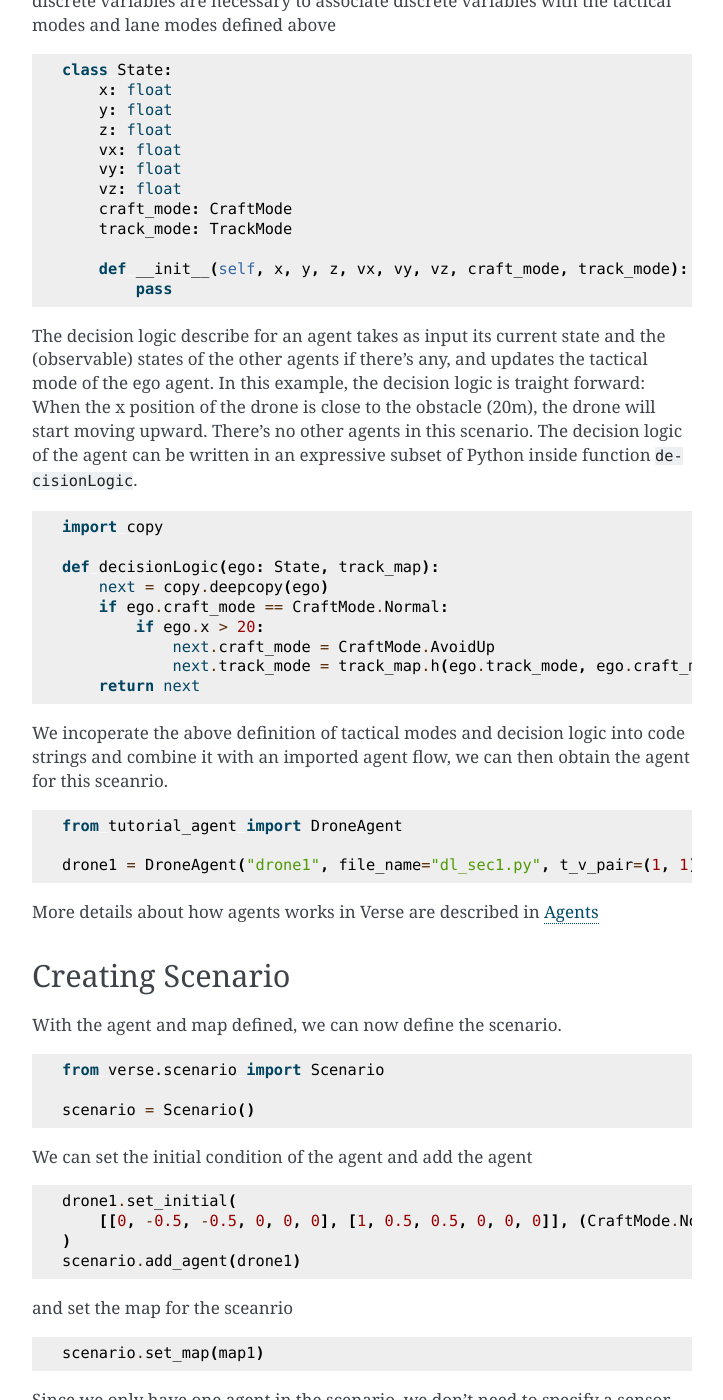
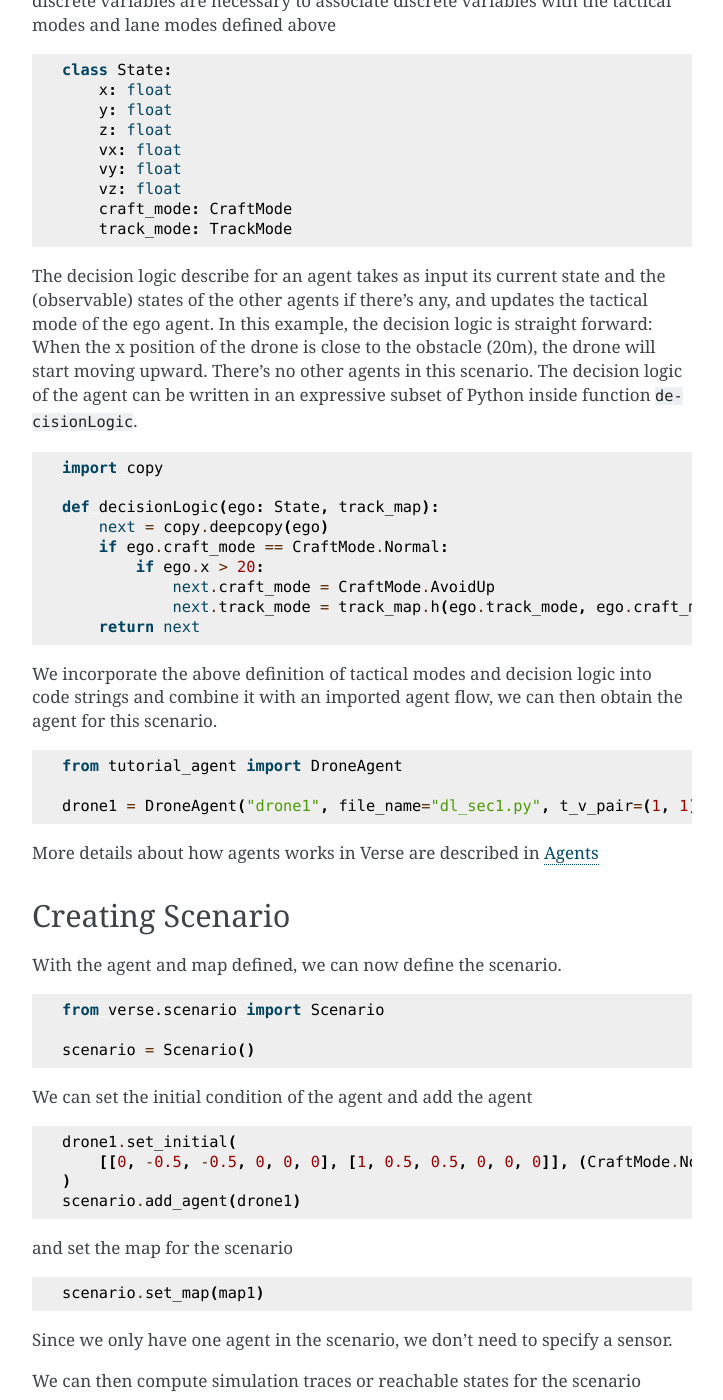
Before and after one commit to AutoVerse-ai/Verse-library, a Sphinx documentation site: the page built from docs/source/creating_scenario_in_verse.md, in a window 1280 px wide and 1400 px high, scrolled down 1430 px. Shown: the whole window, without its empty margins (388-1111 px from the left). Built offline with Sphinx 7.4.7, drawn with Linux system fonts in a browser that asks for light colours; some of the changed text lies outside the part shown.

Commit message:
doc(scenario): simple doc

````diff
--- a/docs/source/creating_scenario_in_verse.md
+++ b/docs/source/creating_scenario_in_verse.md
@@ -8,7 +8,7 @@
 ## Instantiate Map
 The map of a scenario specifies the tracks that the agents can follow. In this example, we will only look at a simple map with two types of tracks: 1) type <code>T0</code>, which describe straight track that align with x-axis and 2) type <code>TAvoidUp</code>, which describes set of tracks with upward direction that the agent can follow while avoiding the obstacle. The types of tracks will also be referred as track modes in later sections. We will discuss in detail how to create maps in {doc}`Map<map>`. In this part of the document, we will import a pre-defined map.
 
-```
+```python
 from tutorial_map import M3
 
 map1 = M3()
@@ -19,7 +19,7 @@
 
 The tactical mode of the agents corresponds to an agent's decision. For example, in this drone avoidance example, the tactical mode for the agent can be <code>Normal</code> and <code>AvoidUp</code>. The decision logic also need to know the available track modes from the map. The tactical modes and track modes are provided as <code>Enums</code> to Verse.
 
-```
+```python
 from enum import Enum, auto
 
 
@@ -35,7 +35,7 @@
 
 We also require the user to provide the continuous and discrete variables of the agents together with the decision logic. The variables are provided inside class with name <code>State</code>. Variables end with <code>_mode</code> will be identify by verse as discrete variables. In the example below, <code>craft_mode</code> and <code>track_mode</code> are the discrete variables and <code>x</code>, <code>y</code>, <code>z</code>, <code>vx</code>, <code>vy</code>, <code>vz</code> are the continuous variables. The type hints for the discrete variables are necessary to associate discrete variables with the tactical modes and lane modes defined above
 
-```
+```python
 class State:
     x: float
     y: float
@@ -45,14 +45,11 @@
     vz: float
     craft_mode: CraftMode
     track_mode: TrackMode
-
-    def __init__(self, x, y, z, vx, vy, vz, craft_mode, track_mode):
-        pass
 ```
 
-The decision logic describe for an agent takes as input its current state and the (observable) states of the other agents if there's any, and updates the tactical mode of the ego agent. In this example, the decision logic is traight forward: When the x position of the drone is close to the obstacle (20m), the drone will start moving upward. There's no other agents in this scenario. The decision logic of the agent can be written in an expressive subset of Python inside function <code>decisionLogic</code>.
+The decision logic describe for an agent takes as input its current state and the (observable) states of the other agents if there's any, and updates the tactical mode of the ego agent. In this example, the decision logic is straight forward: When the x position of the drone is close to the obstacle (20m), the drone will start moving upward. There's no other agents in this scenario. The decision logic of the agent can be written in an expressive subset of Python inside function <code>decisionLogic</code>.
 
-```
+```python
 import copy
 
 def decisionLogic(ego: State, track_map):
@@ -64,9 +61,9 @@
     return next
 ```
 
-We incoperate the above definition of tactical modes and decision logic into code strings and combine it with an imported agent flow, we can then obtain the agent for this sceanrio.
+We incorporate the above definition of tactical modes and decision logic into code strings and combine it with an imported agent flow, we can then obtain the agent for this scenario.
 
-```
+```python
 from tutorial_agent import DroneAgent
 
 drone1 = DroneAgent("drone1", file_name="dl_sec1.py", t_v_pair=(1, 1), box_side=[0.4] * 3)
@@ -77,7 +74,7 @@
 ## Creating Scenario
 With the agent and map defined, we can now define the scenario.
 
-```
+```python
 from verse.scenario import Scenario
 
 scenario = Scenario()
@@ -85,29 +82,29 @@
 
 We can set the initial condition of the agent and add the agent
 
-```
+```python
 drone1.set_initial(
     [[0, -0.5, -0.5, 0, 0, 0], [1, 0.5, 0.5, 0, 0, 0]], (CraftMode.Normal, TrackMode.T0)
 )
 scenario.add_agent(drone1)
 ```
 
-and set the map for the sceanrio
-```
+and set the map for the scenario
+```python
 scenario.set_map(map1)
 ```
 
 Since we only have one agent in the scenario, we don't need to specify a sensor.
 
 We can then compute simulation traces or reachable states for the scenario
-```
+```python
 traces_simu = scenario.simulate(60, 0.2)
 traces_veri = scenario.verify(60, 0.2)
 ```
 
 We can visualize the results using functions provided with Verse
 
-```
+```python
 from verse.plotter.plotter3D import *
 import pyvista as pv
 import warnings
--- a/docs/source/scenario.rst
+++ /dev/null
@@ -1,2 +0,0 @@
-Scenario
-========
````
Also changed, not shown: other parts of docs/source/creating_scenario_in_verse.md (+1 -1 lines), docs/source/scenario.md (added, +39 -0 lines), 2 other files.
